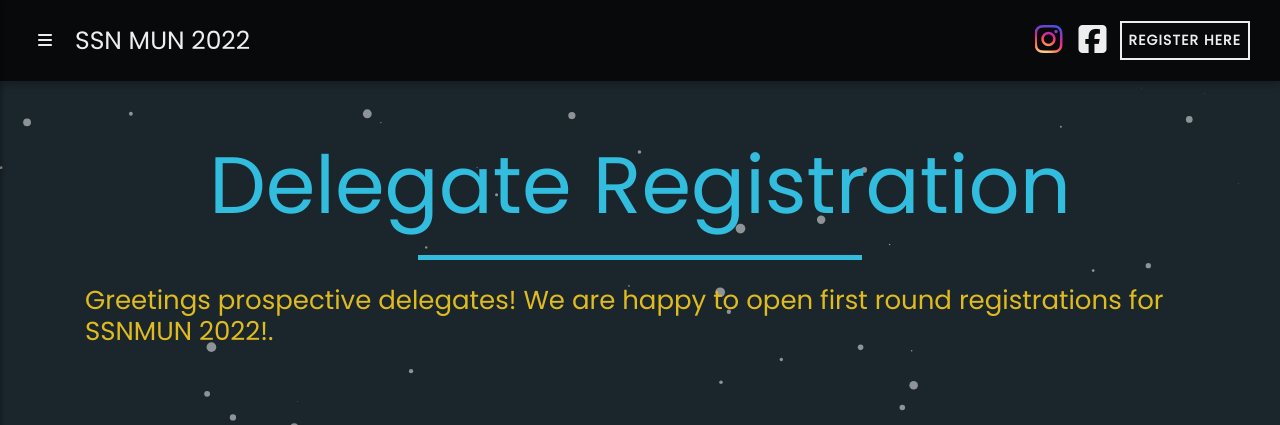
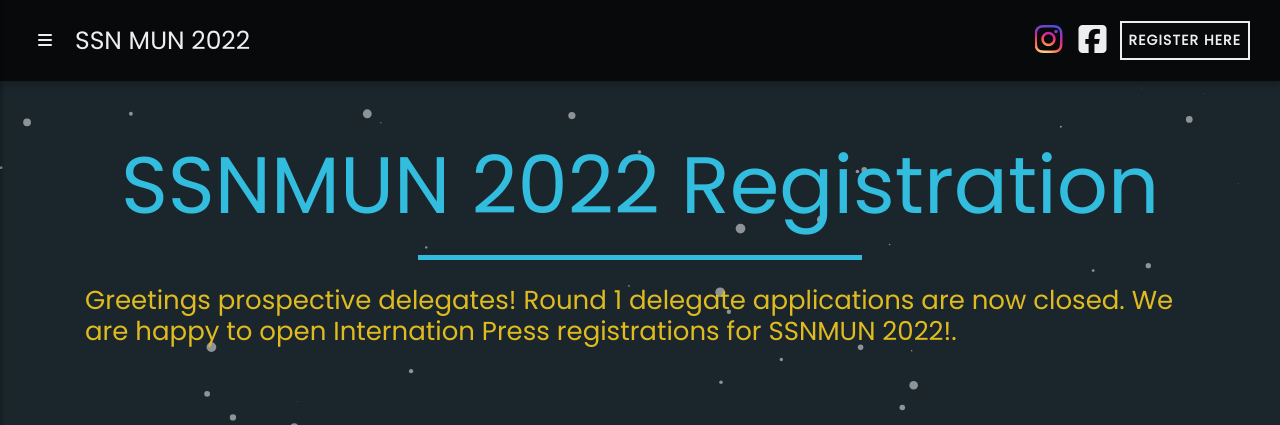
Before and after one commit to MaheshBharadwaj/SSN-MUN-Website, a Flask app: page /registrations in a window 1280 px wide. Shown: the top 425 px of the page. Run offline with Flask 2, Linux system fonts and the light colour scheme; some libraries are stand-ins or nearby versions; some web fonts are replaced.

Commit message:
open IP applications.

```diff
--- a/app.py
+++ b/app.py
@@ -245,7 +245,7 @@ def registrations(type=None):
         return render_template(
             "registration_form.html",
             page_title="IP Registration",
-            doc_link="https://docs.google.com/forms/d/e/1FAIpQLSclGtGrtRtdCpWyV9P6KRxRkX2pqjCmYRwdA88JaKMhcwhaBQ/viewform?embedded=true",
+            doc_link="https://docs.google.com/forms/d/e/1FAIpQLScf1v7uXsI7u9aJKGozEBoNLqHGZFvKwNIRmmYoA8mjbkTUqA/viewform?embedded=true",
             authors=authors_shuffle(),
         )
     elif type is not None:
--- a/templates/registrations.html
+++ b/templates/registrations.html
@@ -3,9 +3,9 @@
 
 <div class="reg-container container-fluid">
     <div class="reg-heading container">
-        <h1>Delegate Registration</h1>
+        <h1>SSNMUN 2022 Registration</h1>
         <h2 style="text-align: left;">
-            Greetings prospective delegates! We are happy to open first round registrations for SSNMUN 2022!.
+            Greetings prospective delegates! Round 1 delegate applications are now closed. We are happy to open Internation Press registrations for SSNMUN 2022!.
         </h2>
         <!-- <div style="margin-top: 1rem;" class="alert alert-warning alert-dismissible fade show" role="alert">
                 <strong>Pay Now!</strong> Click <a href="/payments" style="text-decoration: underline;">Here</a> to pay now
@@ -16,23 +16,23 @@
     </div>
 
     <div class="reg-row row d-flex flex-row justify-content-around no-gutters">
-        <div class="reg-card col-lg-6">
+        <!-- <div class="reg-card col-lg-6">
             <a href="/registrations/delegate">
                 <div class="apply-type" style="background-image: url({{ url_for('static', filename = 'images/apply/Delegate.png') }});">
                 </div>
             </a>
-        </div>
+        </div> -->
         <!-- <div class="reg-card col-lg-4">
             <a href="/registrations/eb">
                 <div class="apply-type"
                     style="background-image: url({{ url_for('static', filename = 'images/apply/EB.png') }});"> </div>
             </a>
         </div> -->
-        <!-- <div class="reg-card col-lg-6">
+        <div class="reg-card col-lg-6">
             <a href="/registrations/ip">
                 <div class="apply-type" style="background-image: url({{ url_for('static', filename = 'images/apply/Press.png') }});"> </div>
             </a>
-        </div> -->
+        </div>
     </div>
 </div>
 
```
Also changed, not shown: 1 other file.
